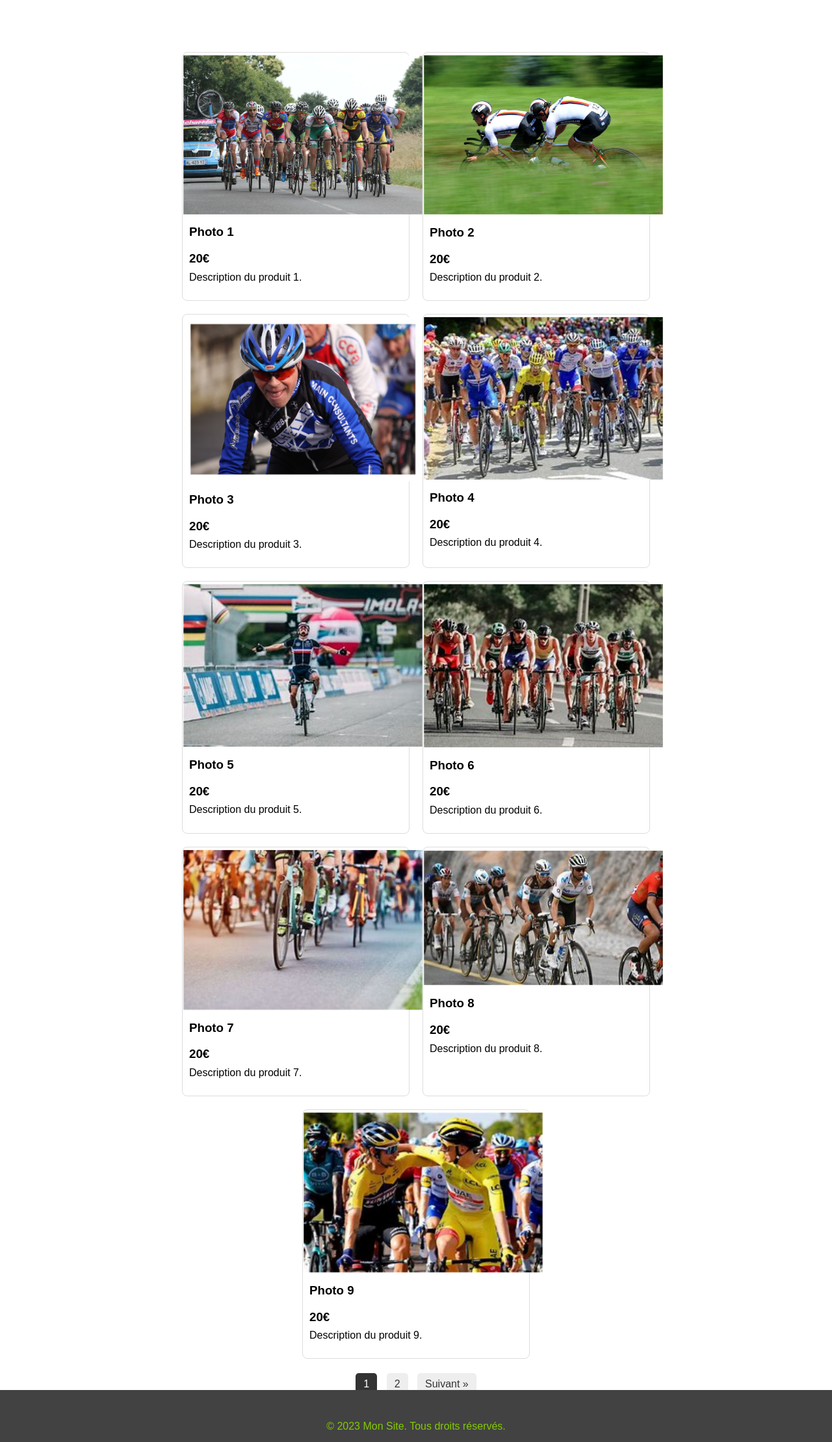
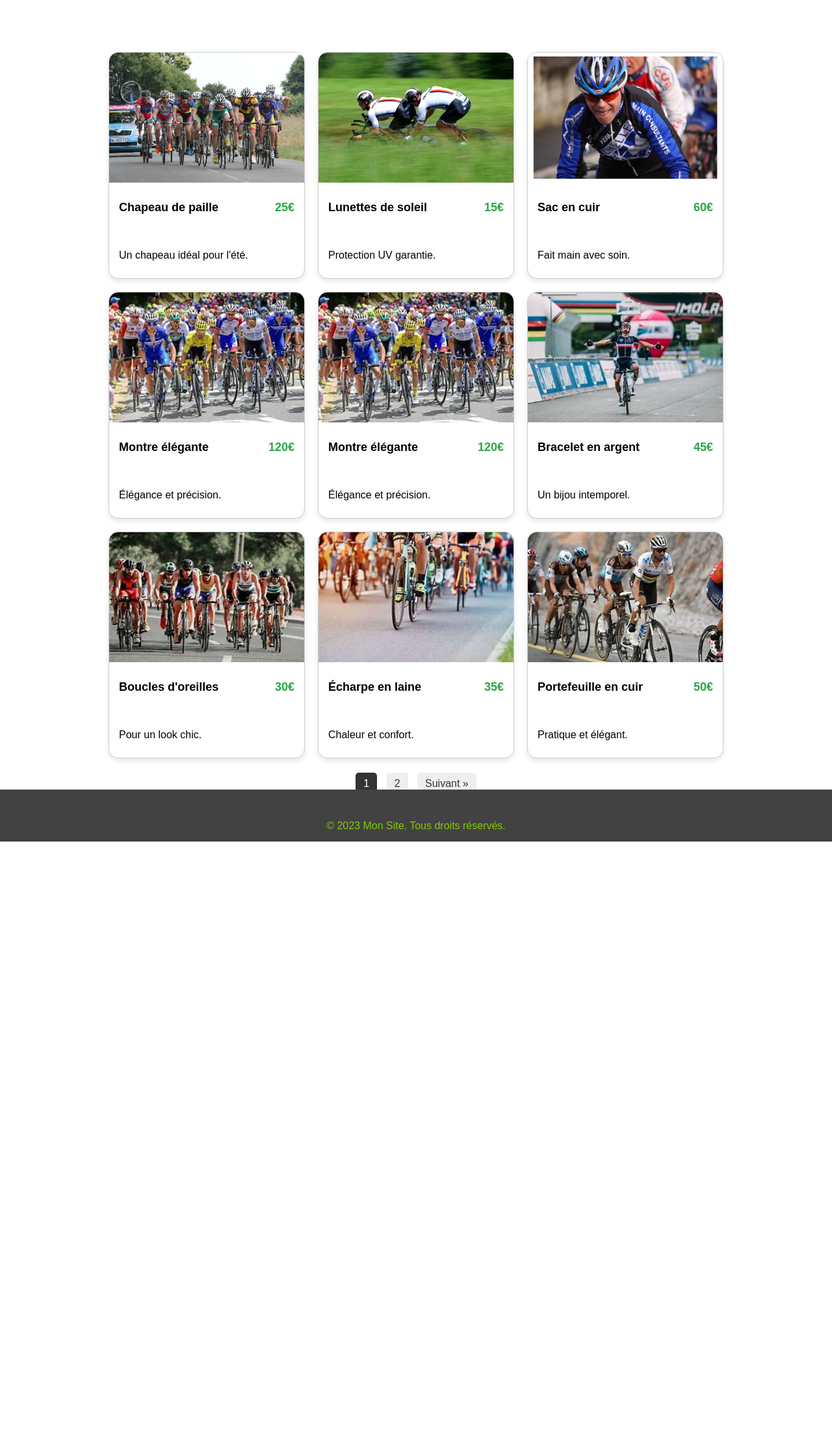
Before and after one commit to MathisV0512/Test, a Flask app: page /boutique in a window 1280 px wide. Shown: the part 100-2319 px from the top of the page at 65% size. After the commit the page ends 1395 px from the top, so only its background shows below. Run offline with Flask 3, Linux system fonts and the light colour scheme.

Commit message:
Add files via upload

```diff
--- a/app.py
+++ b/app.py
@@ -21,8 +21,19 @@ def boutique():
 
     # Liste simulée de 12 produits
     photos = [
-        {"filename": f"photo{i}.jpg", "title": f"Photo {i}", "price": "20€", "desc": f"Description du produit {i}."}
-        for i in range(1, 13)
+        {"filename": "photo1.jpg", "title": "Chapeau de paille", "price": "25€", "desc": "Un chapeau idéal pour l'été."},
+        {"filename": "photo2.jpg", "title": "Lunettes de soleil", "price": "15€", "desc": "Protection UV garantie."},
+        {"filename": "photo3.jpg", "title": "Sac en cuir", "price": "60€", "desc": "Fait main avec soin."},
+        {"filename": "photo4.jpg", "title": "Montre élégante", "price": "120€", "desc": "Élégance et précision."},
+        {"filename": "photo4.jpg", "title": "Montre élégante", "price": "120€", "desc": "Élégance et précision."},
+        {"filename": "photo5.jpg", "title": "Bracelet en argent", "price": "45€", "desc": "Un bijou intemporel."},
+        {"filename": "photo6.jpg", "title": "Boucles d'oreilles", "price": "30€", "desc": "Pour un look chic."},
+        {"filename": "photo7.jpg", "title": "Écharpe en laine", "price": "35€", "desc": "Chaleur et confort."},
+        {"filename": "photo8.jpg", "title": "Portefeuille en cuir", "price": "50€", "desc": "Pratique et élégant."},
+        {"filename": "photo9.jpg", "title": "Tote bag en coton", "price": "20€", "desc": "Pour vos courses."},
+        {"filename": "photo10.jpg", "title": "Bottines en cuir", "price": "80€", "desc": "Confort et style."},
+        {"filename": "photo11.jpg", "title": "Ceinture en cuir", "price": "40€", "desc": "Accessoire indispensable."},
+        {"filename": "photo12.jpg", "title": "Gant en cuir", "price": "25€", "desc": ""}
     ]
 
     # Découpage des photos selon la page
@@ -31,7 +42,7 @@ def boutique():
     paginated_photos = photos[start:end]
 
     # Nombre total de pages
-    total_pages = (len(photos) + per_page - 1) // per_page
+    total_pages = ((len(photos) // per_page) + (1 if len(photos) % per_page > 0 else 0))
 
     return render_template(
         'boutique.html',
--- a/static/css/style.css
+++ b/static/css/style.css
@@ -283,35 +283,52 @@ footer p {
 .cards {
     display: flex;
     flex-wrap: wrap;
-    gap: 20px; /* espace uniforme entre les cartes */
-    justify-content: center; /* centrage horizontal */
+    justify-content: center;
+    gap: 20px;
 }
 
-.cards .card {
-    width: 350px; /* taille fixe pour toutes les cartes */
-    box-sizing: border-box;
-    cursor: pointer;
-    border: 1px solid #ddd;
-    padding: 10px;
-    background: #fff;
-    border-radius: 8px;
+.card {
+    width: 300px;
+    border: 1px solid #ccc;
+    border-radius: 15px;
+    overflow: hidden;
+    box-shadow: 0 4px 8px rgba(0,0,0,0.1);
+    background-color: #fff;
+    display: flex;
+    flex-direction: column;
+    transition: transform 0.2s;
 }
 
-
-.cards .card img {
-    width: 350px;
-    transform: scale(1.05);
+.card:hover {
+    transform: scale(1.02);
 }
 
-.cards .card .card_header{
-    display: flex;
-    flex-wrap: wrap;
-    justify-content: space-between;
+.card img {
+    width: 100%;
+    height: 200px;
+    object-fit: cover;
 }
 
-.cards .card .card_body p{
-    margin-top: -10px;
+.card-header {
+    display: flex;
+    justify-content: space-between;
+    padding: 10px 15px;
+    font-weight: bold;
 }
+
+.card_body {
+    padding: 10px 15px;
+}
+
+.card_title {
+    font-size: 18px;
+}
+
+.card_price {
+    font-size: 18px;
+    color: #28a745;
+}
+
 
 .pagination {
     text-align: center;
```
